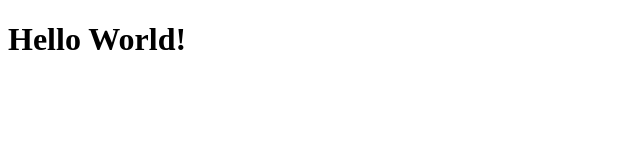
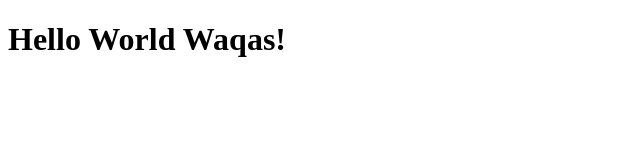
Before and after one commit to MohammadWaqas908/Bootcamp2020work, a plain HTML site: page index.html in a window 1280 px wide. Shown: the whole page, without its empty margins (0-640 px from the left). Drawn offline with Linux system fonts and the light colour scheme.

Commit message:
Update index.html

```diff
--- a/index.html
+++ b/index.html
@@ -6,6 +6,6 @@
     <title>Document</title>
 </head>
 <body>
-    <h1>Hello World!</h1>
+    <h1>Hello World Waqas!</h1>
 </body>
 </html>
```
